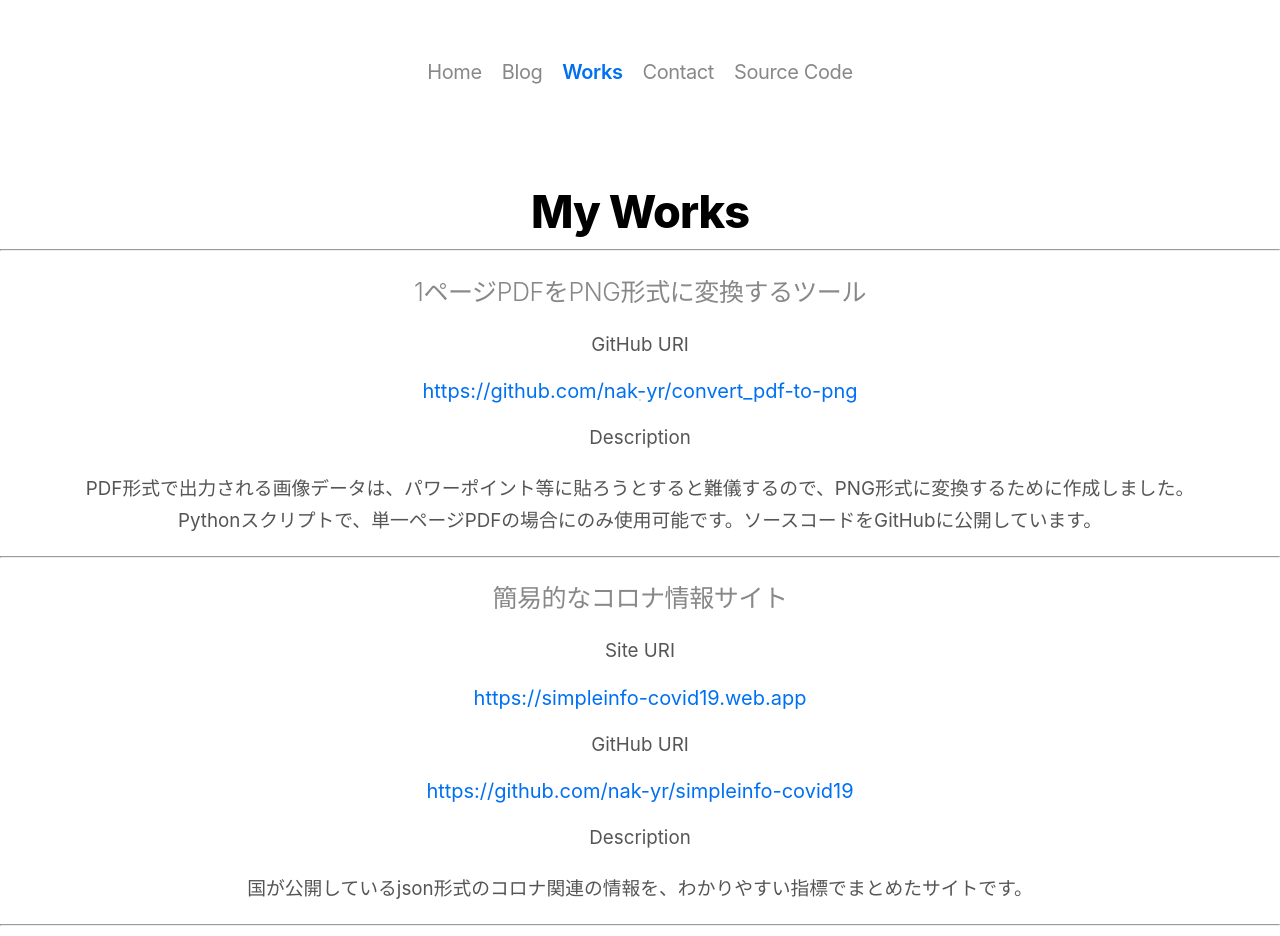
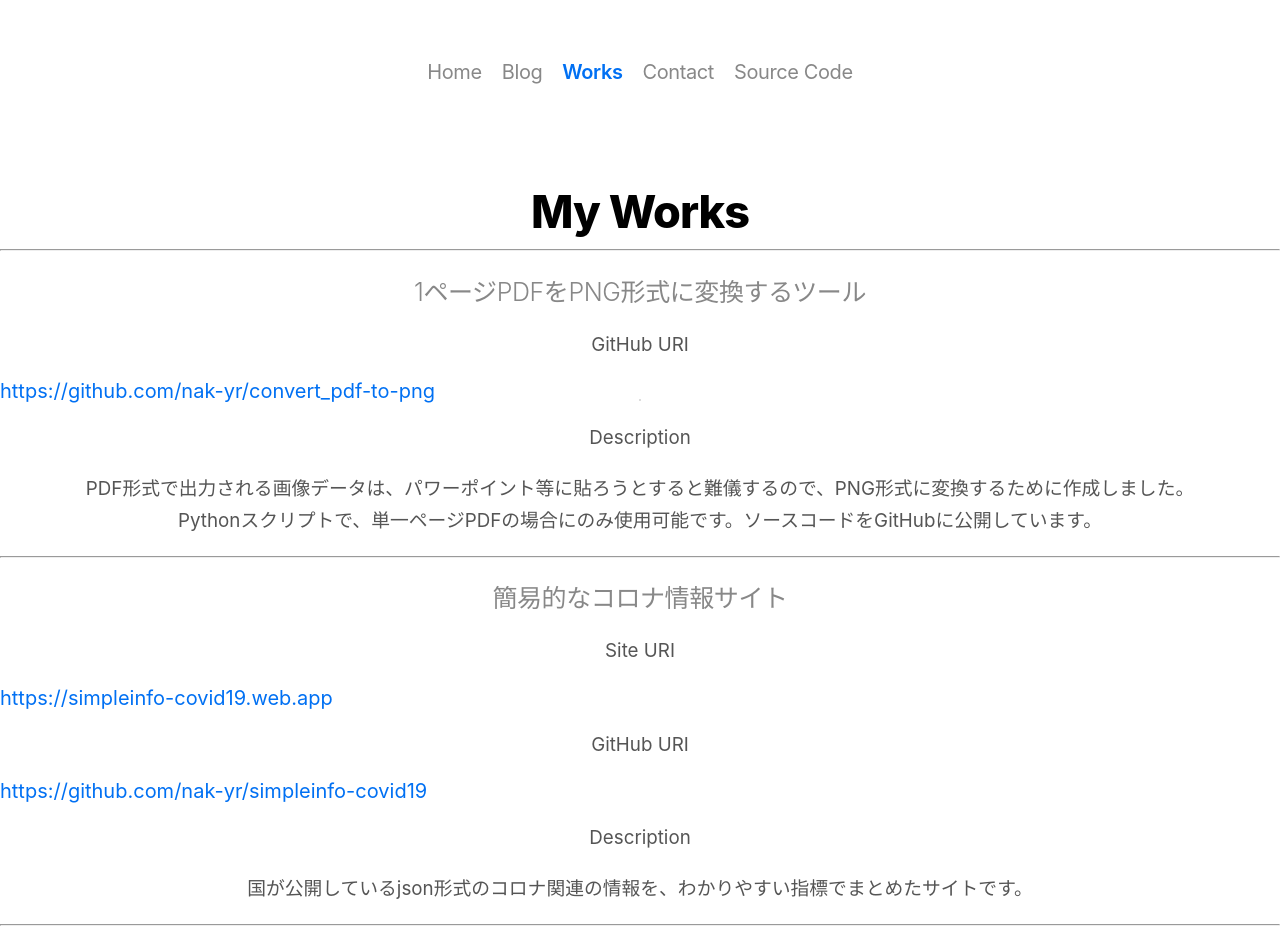
Before and after one commit to nak-yr/blog-chroma, a Next.js app: page /works in a window 1280 px wide. Built offline with nearby package versions, Linux system fonts and the light colour scheme.

Commit message:
issue#9 centerタグの排除

```diff
--- a/src/pages/works.tsx
+++ b/src/pages/works.tsx
@@ -43,7 +43,6 @@ export default function Works() {
           <div className={sharedStyles.layout} key={title}>
             <h2>{title}</h2>
             {/*要素が存在すれば描画する*/}
-            <center>
             {siteuri && (
               <>
                 <p>Site URI</p>
@@ -65,7 +64,6 @@ export default function Works() {
                 <p>Description</p> {description}
               </>
             )}
-            </center>
             <hr />
           </div>
         ))}
--- a/src/styles/shared.module.css
+++ b/src/styles/shared.module.css
@@ -6,6 +6,12 @@
 }
 
 .layout h1,
-.layout h2 {
+.layout h2,
+.layout h3,
+.layout h4 {
   text-align: center;
 }
+
+.layout p {
+  text-align: center;
+}
```
Lines whose indentation alone changed are shown as unchanged.
